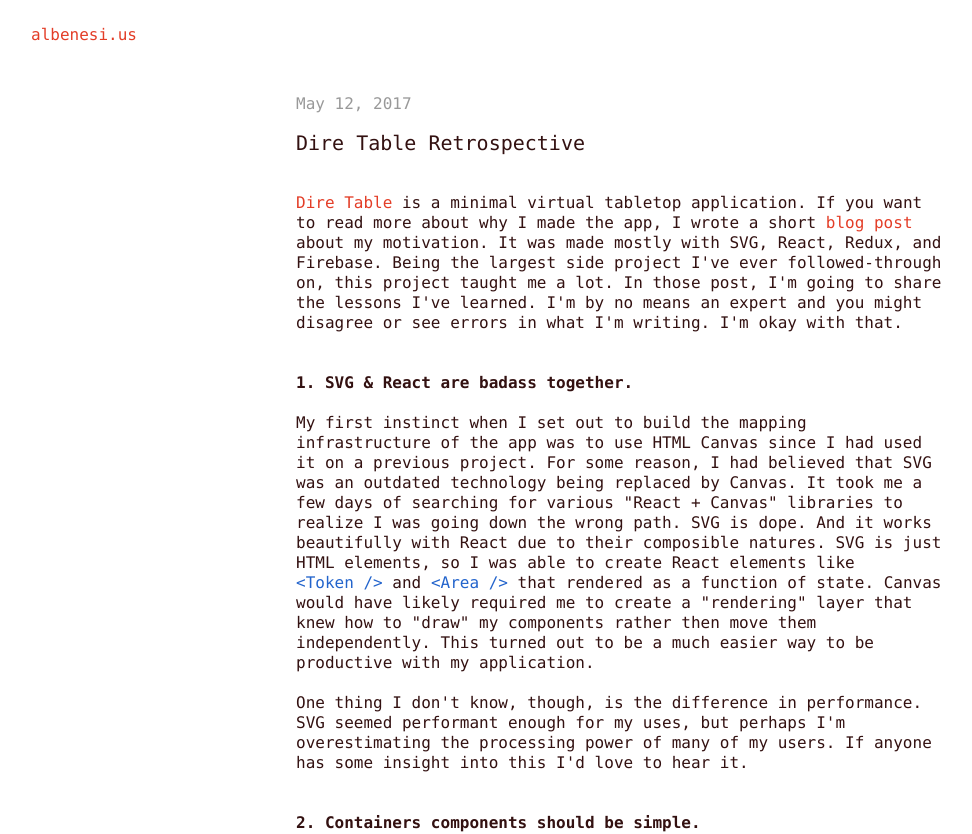
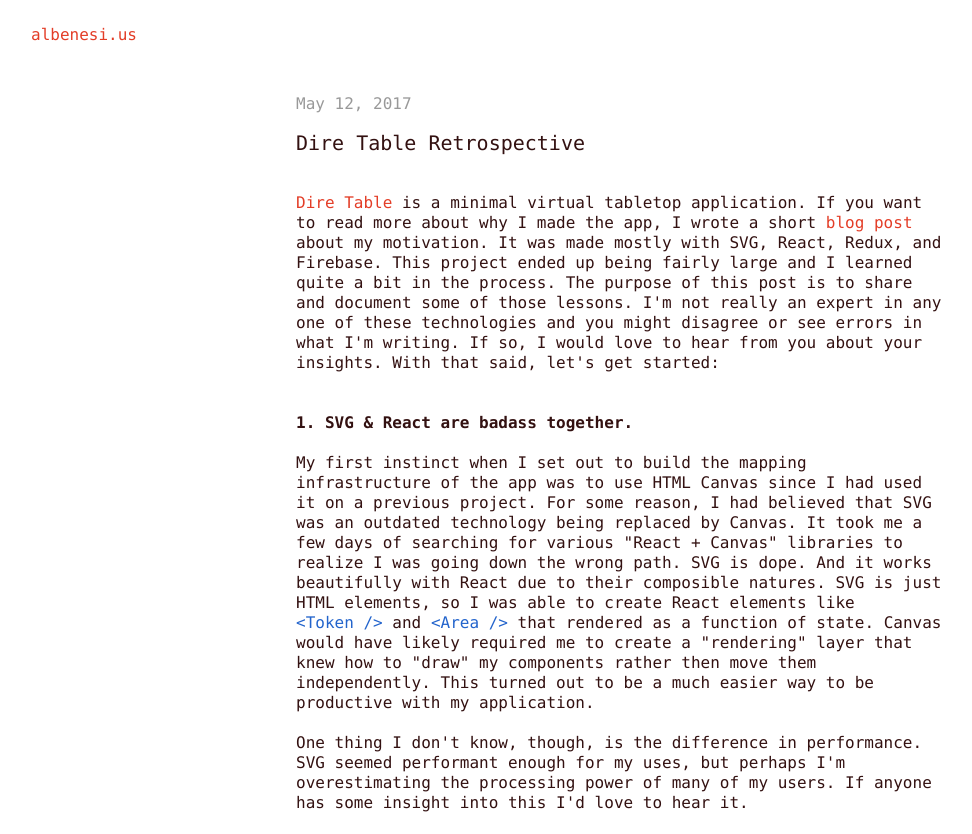
Before and after one commit to frankalbenesius/blog, a Next.js app: page /2017/dire-table-retro in a window 1280 px wide. Shown: the top 834 px of the page, without its empty margins (19-991 px from the left). Built offline with nearby package versions, Linux system fonts and the light colour scheme.

Commit message:
fix some spelling issues

```diff
--- a/pages/2017/dire-table-retro.js
+++ b/pages/2017/dire-table-retro.js
@@ -16,7 +16,7 @@
       {' '}
       <Link href="/2017/dire-table">blog post</Link>
       {' '}
-      about my motivation. It was made mostly with SVG, React, Redux, and Firebase. Being the largest side project I've ever followed-through on, this project taught me a lot. In those post, I'm going to share the lessons I've learned. I'm by no means an expert and you might disagree or see errors in what I'm writing. I'm okay with that.
+      about my motivation. It was made mostly with SVG, React, Redux, and Firebase. This project ended up being fairly large and I learned quite a bit in the process. The purpose of this post is to share and document some of those lessons. I'm not really an expert in any one of these technologies and you might disagree or see errors in what I'm writing. If so, I would love to hear from you about your insights. With that said, let's get started:
     </p>
     <h2>1. SVG & React are badass together.</h2>
     <p>
```
